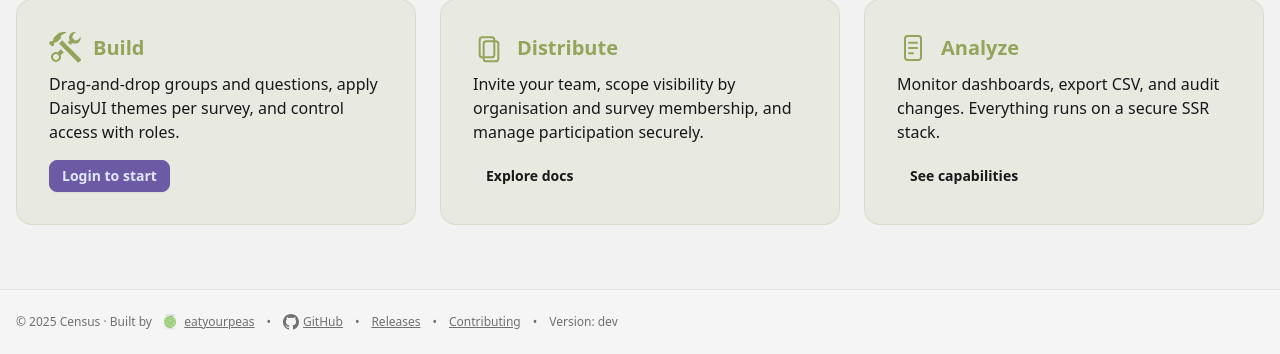
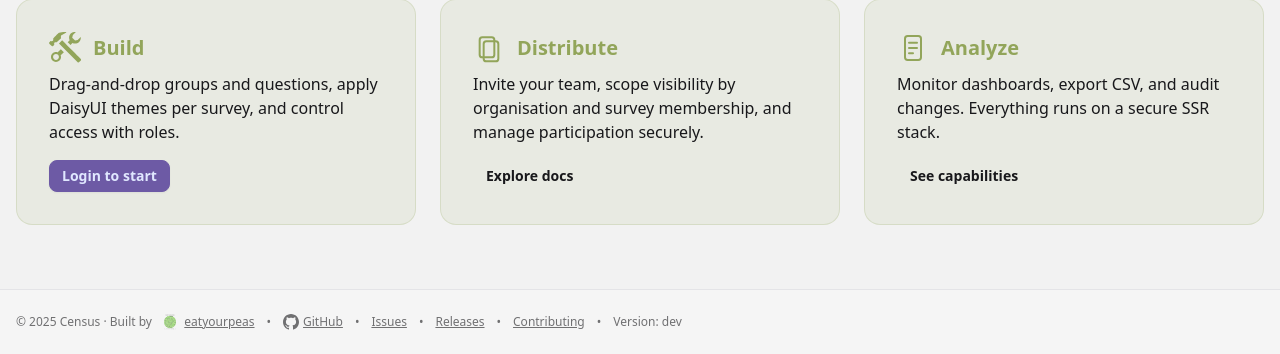
Before and after one commit to eatyourpeas/census, a Django app: page /home in a window 1280 px wide. Shown: the part 669-1023 px from the top of the page. Run offline with Django 5.2, Linux system fonts and the light colour scheme; data that the repository does not hold is empty; style sheets or scripts are compiled from the project's sources; some libraries are stand-ins or nearby versions.

Commit message:
docs(ui): footer Issues link; CONTRIBUTING: welcome note, ask to search existing issues, PRs welcome

```diff
--- a/census_app/templates/base.html
+++ b/census_app/templates/base.html
@@ -121,6 +121,8 @@
               <span class="underline">GitHub</span>
            </a>
        <span>•</span>
+     <a href="https://github.com/eatyourpeas/census/issues" target="_blank" rel="noopener" class="underline">Issues</a>
+     <span>•</span>
        <a href="{% url 'core:docs_page' slug='releases' %}" class="underline">Releases</a>
      <span>•</span>
      <a href="{% url 'core:docs_page' slug='contributing' %}" class="underline">Contributing</a>
```
Also changed, not shown: CONTRIBUTING.md (+3 -1 lines).
